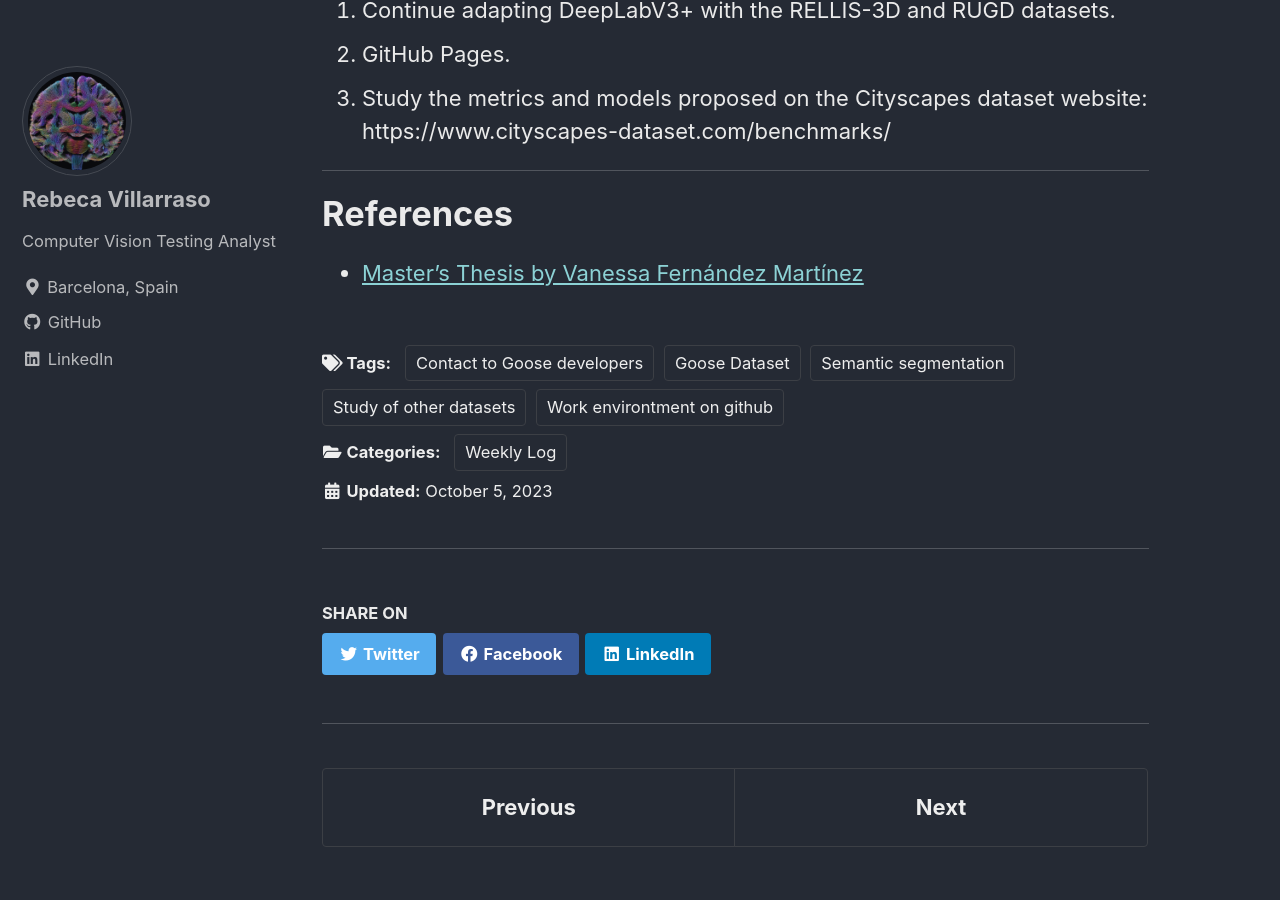
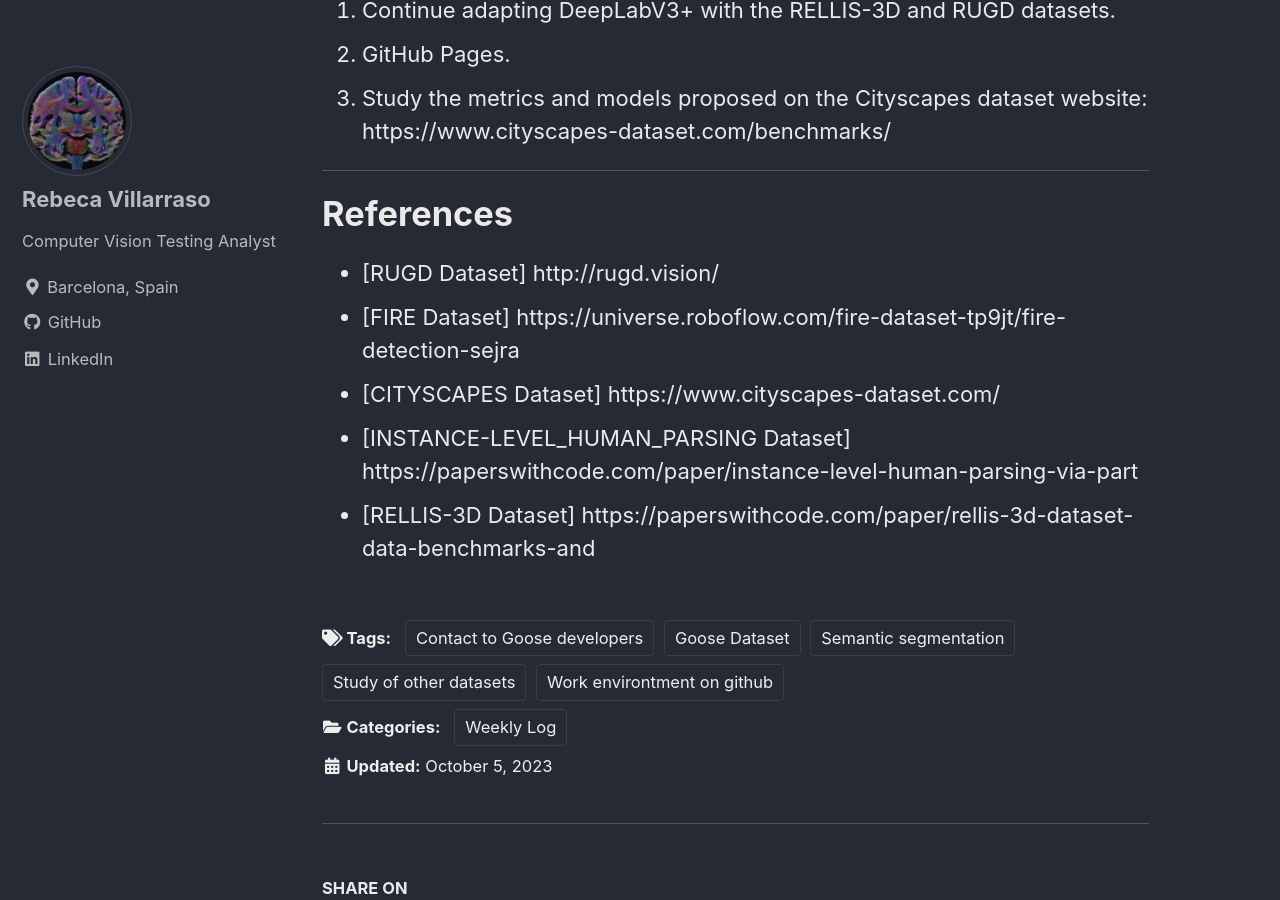
Before and after one commit to RoboticsLabURJC/2024-tfm-rebeca-villaraso, a Jekyll site: the page built from docs/_posts/2023-10-05-Week-1.md, in a window 1280 px wide and 900 px high, scrolled down 2003 px. Built offline with Jekyll 4.4.1, drawn with Linux system fonts in a browser that asks for light colours; cached includes are drawn as plain includes; some of the changed text lies outside the part shown.

Commit message:
Update 2023-10-05-Week-1.md

```diff
--- a/docs/_posts/2023-10-05-Week-1.md
+++ b/docs/_posts/2023-10-05-Week-1.md
@@ -58,4 +58,8 @@ The following data sets were downloaded to the local computer:
 
 # References
 
-* [Master's Thesis by Vanessa Fernández Martínez](https://gsyc.urjc.es/jmplaza/students/tfm-deeplearning_autonomous_navigation-vanessa-2019.pdf)
+* [RUGD Dataset] http://rugd.vision/
+* [FIRE Dataset] https://universe.roboflow.com/fire-dataset-tp9jt/fire-detection-sejra
+* [CITYSCAPES Dataset] https://www.cityscapes-dataset.com/
+* [INSTANCE-LEVEL_HUMAN_PARSING Dataset] https://paperswithcode.com/paper/instance-level-human-parsing-via-part
+* [RELLIS-3D Dataset] https://paperswithcode.com/paper/rellis-3d-dataset-data-benchmarks-and
```
Also changed, not shown: other parts of docs/_posts/2023-10-05-Week-1.md (+1 -1 lines).
